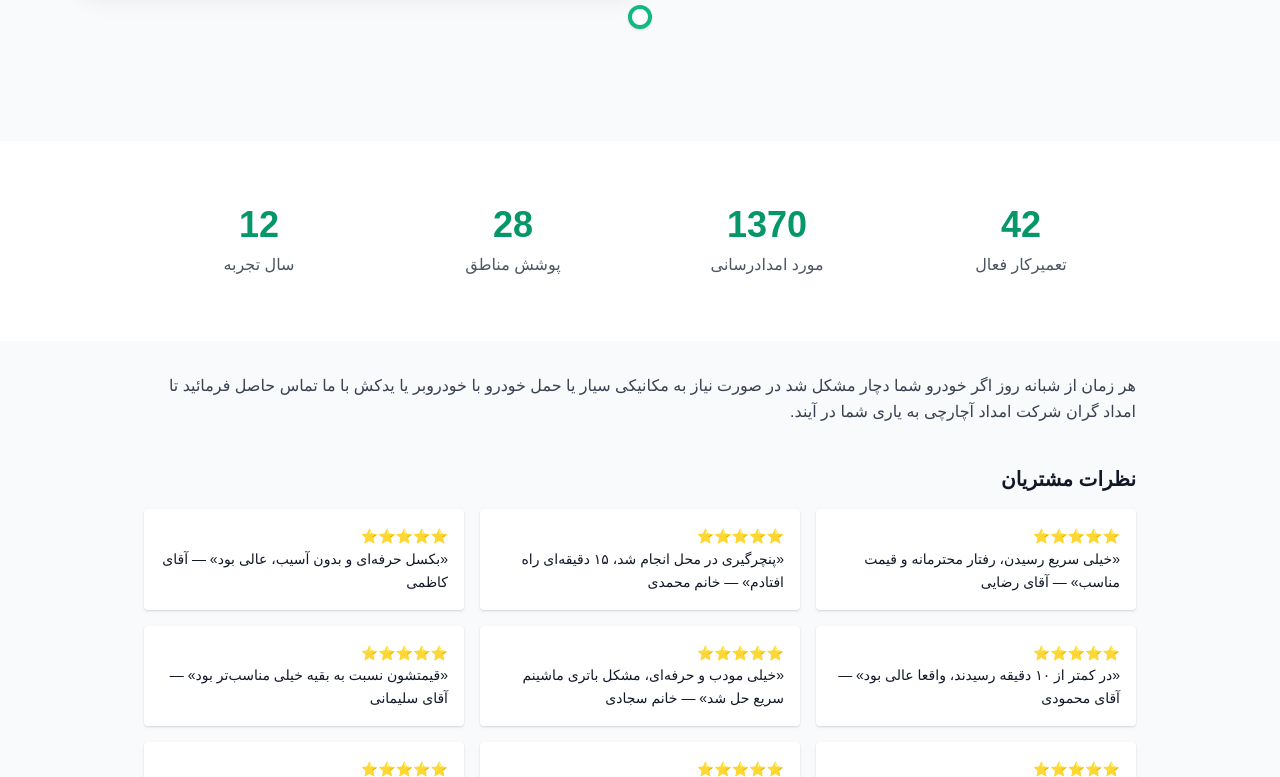
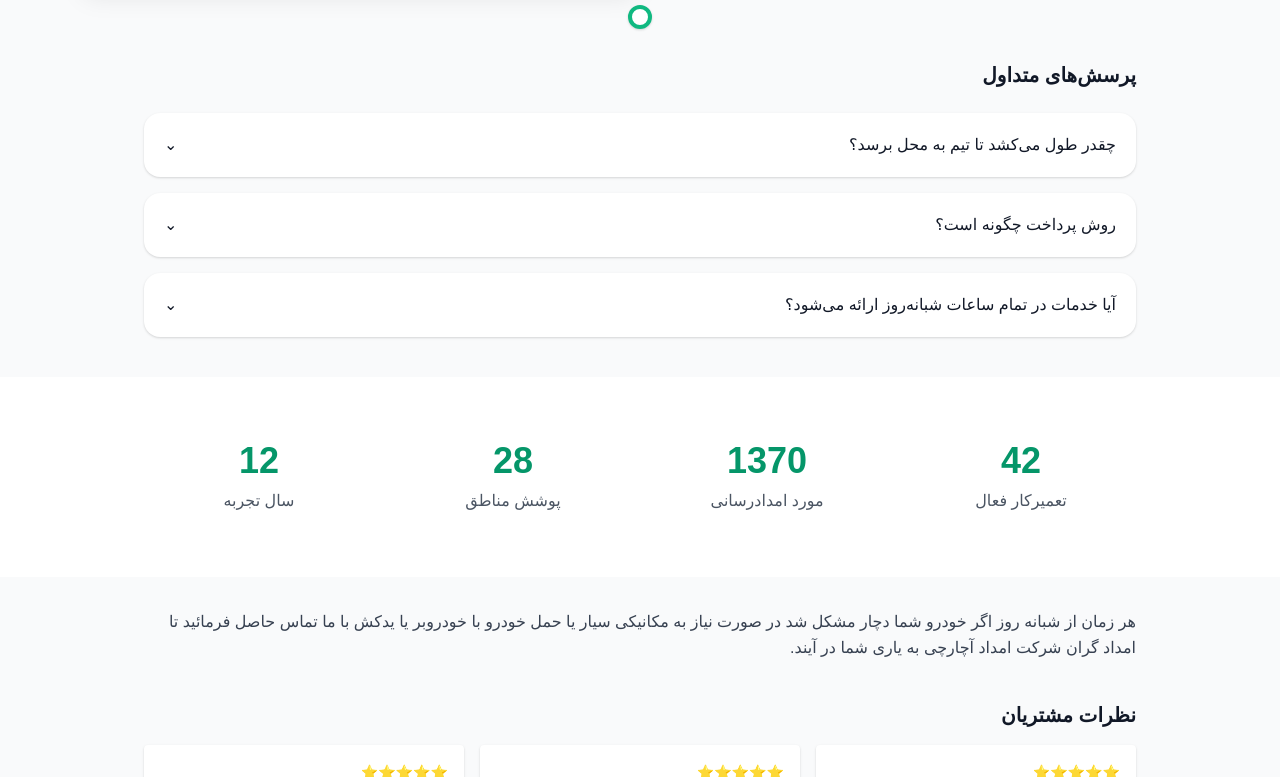
Before and after one commit to DanialKK/GoogleAd, a plain HTML site: page index.html in a window 1280 px wide. Shown: the part 5357-6134 px from the top of the page. Drawn offline with nearby package versions, Linux system fonts and the light colour scheme; a small style sheet from the web is missing.

Commit message:
Restore FAQ section

```diff
--- a/index.html
+++ b/index.html
@@ -460,7 +460,7 @@
       </article>
 
       <!-- Item 6 -->
-      <article class="group mb-12 md:mb-20">
+      <article class="group">
         <div class="flex flex-col md:flex-row items-center md:justify-between gap-6">
 
           <div class="md:w-5/12 w-full flex justify-center md:justify-start">
@@ -487,11 +487,42 @@
 
     </div>
   </section>
+  <section class="max-w-5xl mx-auto px-4">
+    <h4 class="text-xl font-semibold mb-6">پرسش‌های متداول</h4>
+    <div class="space-y-4">
+        <details class="group bg-white p-5 rounded-2xl shadow transition hover:shadow-md">
+            <summary class="font-medium cursor-pointer flex items-center justify-between">
+                چقدر طول می‌کشد تا تیم به محل برسد؟
+                <span class="transition-transform group-open:rotate-180">⌄</span>
+            </summary>
+            <div class="mt-3 text-gray-600 leading-relaxed">
+                میانگین زمان رسیدن حدود ۳۰ دقیقه است، ولی بسته به ترافیک و فاصله ممکن است کمی متغیر باشد.
+            </div>
+        </details>
+        <details class="group bg-white p-5 rounded-2xl shadow transition hover:shadow-md">
+            <summary class="font-medium cursor-pointer flex items-center justify-between">
+                روش پرداخت چگونه است؟
+                <span class="transition-transform group-open:rotate-180">⌄</span>
+            </summary>
+            <div class="mt-3 text-gray-600 leading-relaxed">
+                تمامی امدادگران ما مجهز به <strong>دستگاه کارت‌خوان سیار</strong> هستند. همچنین امکان کارت‌به‌کارت نیز وجود دارد.
+            </div>
+        </details>
+        <details class="group bg-white p-5 rounded-2xl shadow transition hover:shadow-md">
+            <summary class="font-medium cursor-pointer flex items-center justify-between">
+                آیا خدمات در تمام ساعات شبانه‌روز ارائه می‌شود؟
+                <span class="transition-transform group-open:rotate-180">⌄</span>
+            </summary>
+            <div class="mt-3 text-gray-600 leading-relaxed">
+                بله، تیم امداد خودرو ما به صورت شبانه‌روزی و در ۷ روز هفته آماده خدمت‌رسانی به شما عزیزان است.
+            </div>
+        </details>
+    </div>
+</section>
 
 
 
-
-<section class="py-16 bg-white">
+<section class="py-16 bg-white mt-10">
     <div class="max-w-5xl mx-auto px-6 text-center">
         <div class="grid grid-cols-2 md:grid-cols-4 gap-10">
             <div class="flex flex-col items-center">
```
